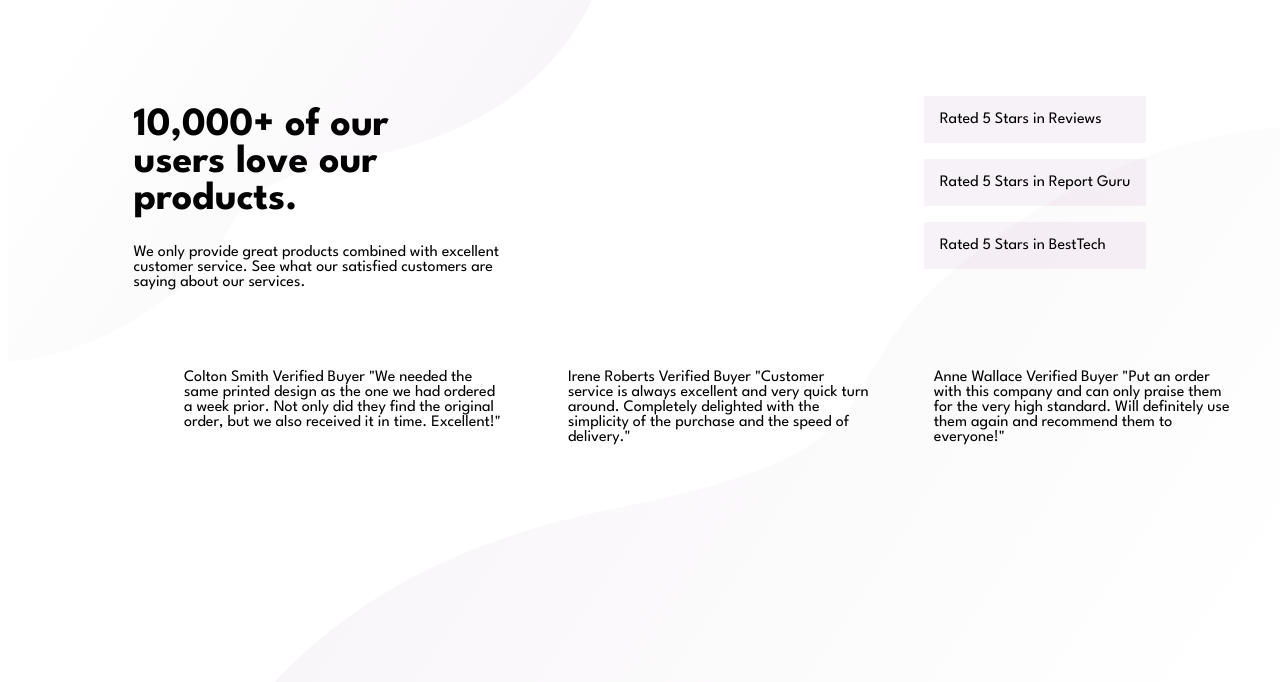
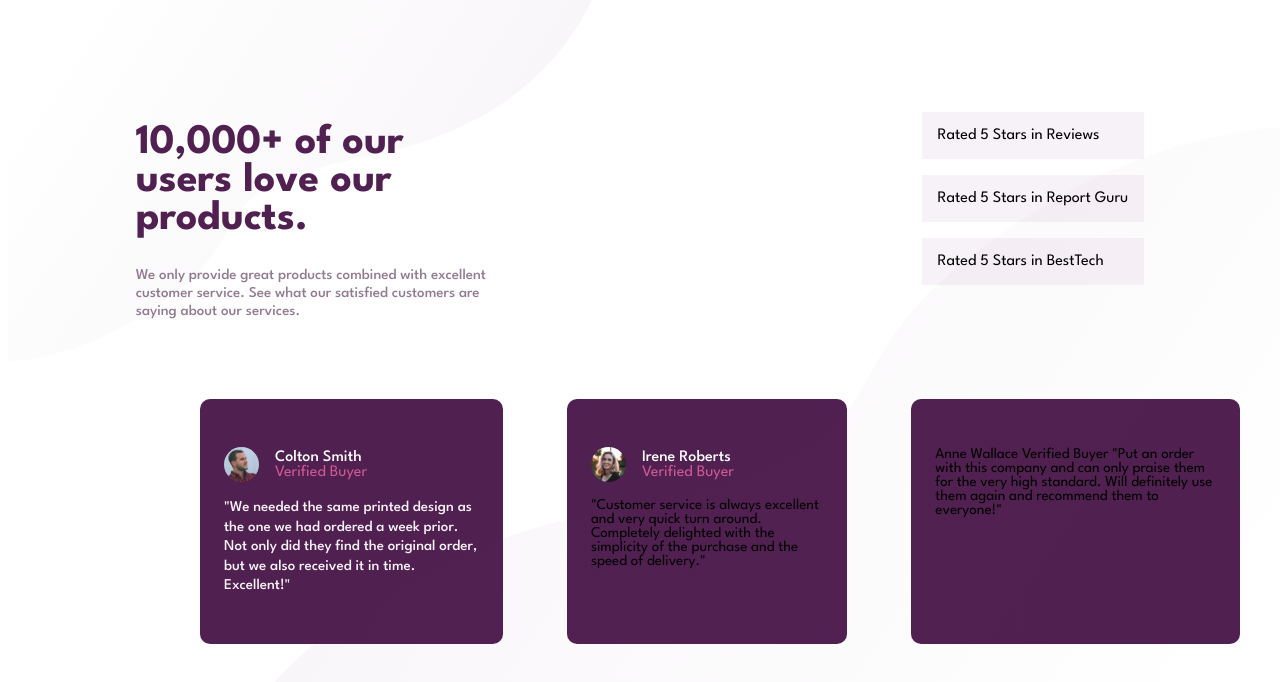
Before and after one commit to PongpolR/social-proof-section, a plain HTML site: page index.html in a window 1280 px wide. Drawn offline with Linux system fonts and the light colour scheme.

Commit message:
modify style footer component (comment)

```diff
--- a/index.html
+++ b/index.html
@@ -37,20 +37,32 @@
       </aside>
     </main>
     <footer>
-      <div>
-        Colton Smith
-    Verified Buyer
+      <div class="comment">
+        <div class="comment-header">
+          <img src="images/image-colton.jpg" alt="colton" class="img-profile">
+          <div class="header-text">
+            <div class="name">Colton Smith</div>
+            <div class="subtitle">Verified Buyer</div>
+          </div>
+        </div>
+        <div class="comment-text">
     "We needed the same printed design as the one we had ordered a week prior.
     Not only did they find the original order, but we also received it in time.
     Excellent!"
+        </div>
       </div>
-      <div>
-        Irene Roberts
-    Verified Buyer
+      <div class="comment">
+        <div class="comment-header">
+          <img src="images/image-irene.jpg" alt="irene" class="img-profile">
+          <div class="header-text">
+            <div class="name">Irene Roberts</div>
+            <div class="subtitle">Verified Buyer</div>
+          </div>
+        </div>
     "Customer service is always excellent and very quick turn around. Completely
     delighted with the simplicity of the purchase and the speed of delivery."
       </div>
-      <div>
+      <div  class="comment">
         Anne Wallace
     Verified Buyer
     "Put an order with this company and can only praise them for the very high
--- a/style.css
+++ b/style.css
@@ -5,22 +5,26 @@
   }
 
   main {
-    margin-top: 5rem;
+    margin-top: 6rem;
     display: flex;
     justify-content: space-evenly;
   }
 
   header {
-    margin-right: -15rem;
+    margin-right: -13rem;
   }
 
   header h1 {
-    width: 30%;
-    text-align: c;
+    color: hsl(300, 43%, 22%);
+    width: 35%;
   }
 
   header p {
+    color: hsl(303, 10%, 53%);
+    font-size: 15px;
+    font-weight: 500;
     width: 43%;
+    line-height: 1.2;
   }
 
   .bg-top {
@@ -35,7 +39,7 @@
   }
 
   h1 {
-    font-size: 40px;
+    font-size: 42px;
     font-weight: 700;
   }
 
@@ -47,14 +51,56 @@
 
   footer {
     display: flex;
+    font-size: 15px;
+    margin-top: 4rem;
+    margin-left: 10rem;
   }
 
-  footer div {
+  .comment {
+    background: hsl(300, 43%, 22%);
+    padding: 3rem 1.5rem;
     margin: 0 2rem;
-    margin-top: 4rem;
+    border-radius: 10px;
   }
 
-  footer div:first-child {
+  .comment-header {
+    display: flex;
+    margin-bottom: 1rem;
+  }
+
+  .header-text {
+    display: flex;
+    flex-direction: column;
+    justify-content: center;
+    margin-left: 1rem;
+  }
+
+  .img-profile {
+    width: 35px;
+    height: 35px;
+    border-radius: 50%;
+  }
+
+  .name {
+    color: white;
+    font-size: 16px;
+    font-weight: 500;
+  }
+
+  .subtitle {
+    color: hsla(333, 80%, 67%, 0.8);
+    font-size: 16px;
+    font-weight: 400;
+  }
+
+  .comment-text {
+    color: hsl(300, 24%, 96%);
+    font-size: 15px;
+    font-weight: 500;
+    line-height: 1.3;
+  }
+
+  /* footer div:first-child {
     margin-left: 11rem;
-  }
+  } */
 }
```
